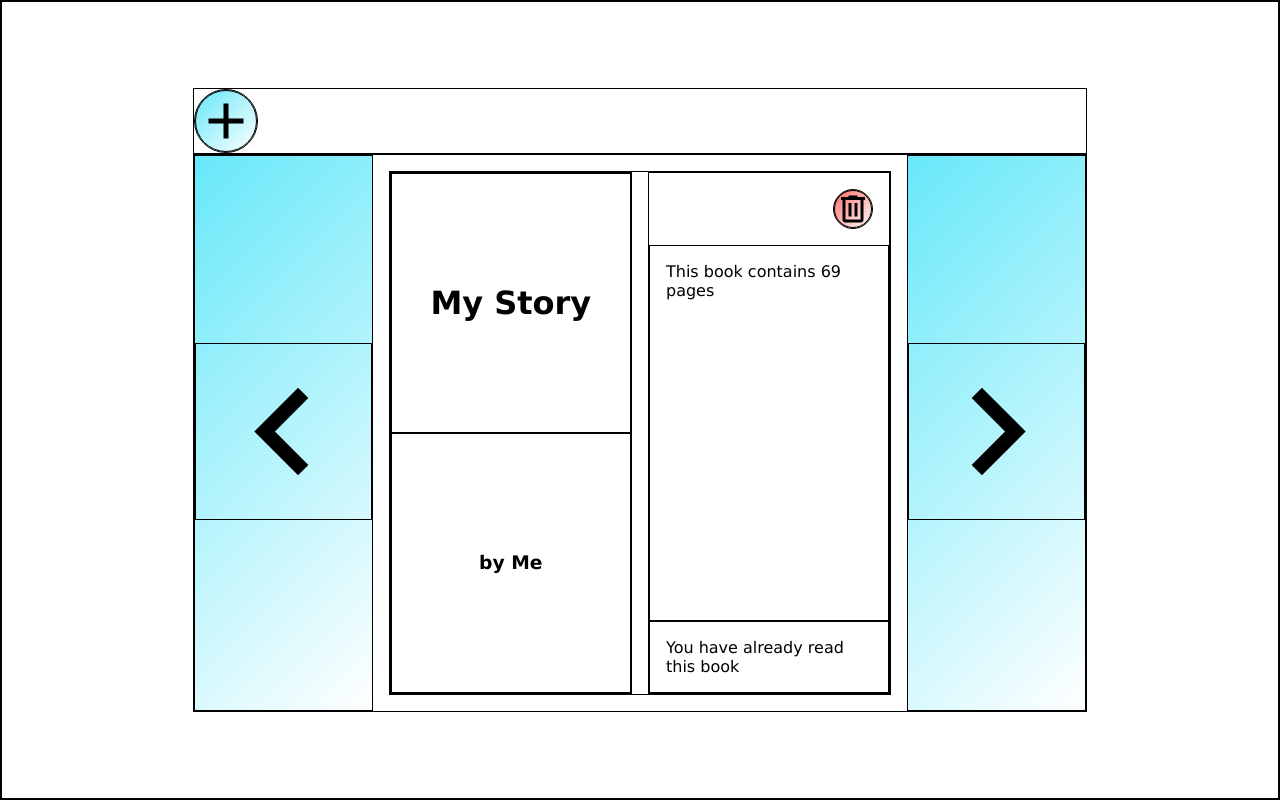
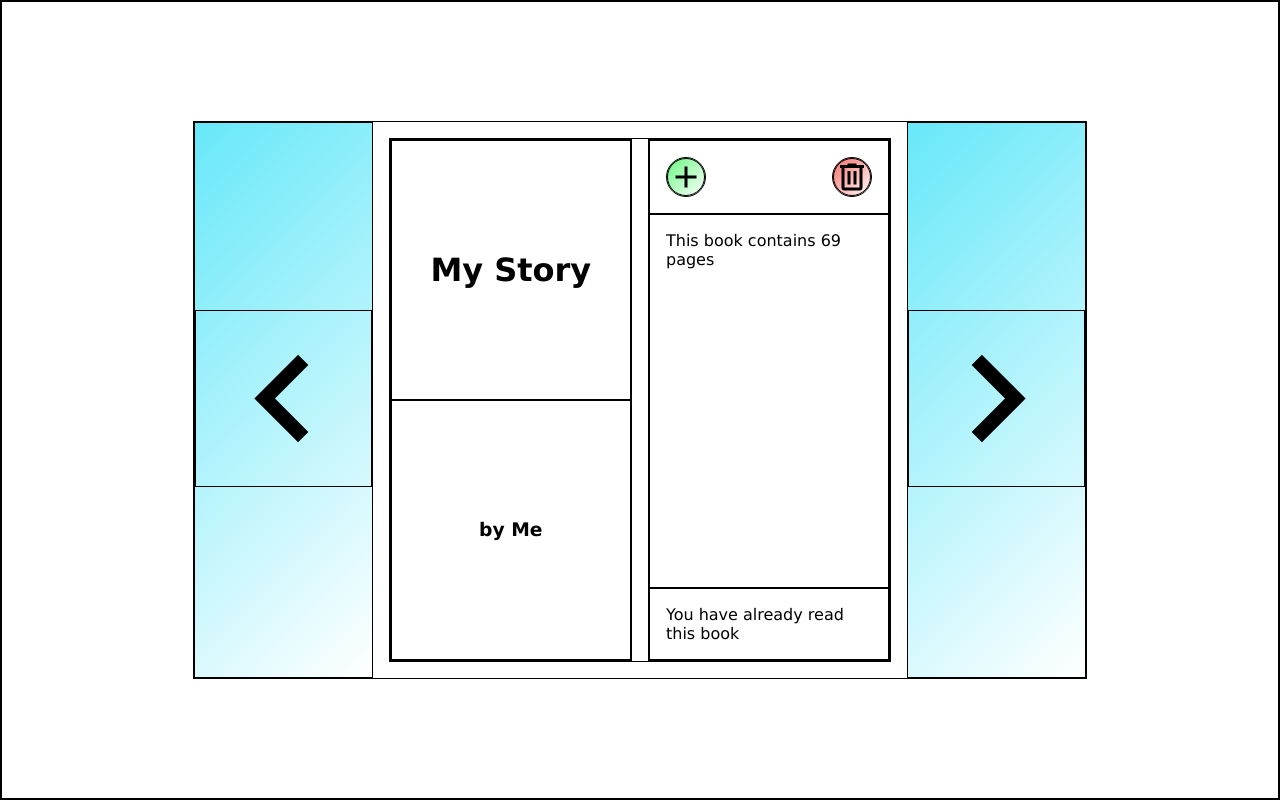
Before and after one commit to Mike-138/library, a plain HTML site: page index.html in a window 1280 px wide. Drawn offline with Linux system fonts and the light colour scheme.

Commit message:
Reorder add and remove buttons

```diff
--- a/app.js
+++ b/app.js
@@ -64,8 +64,8 @@ carousel.items.push(book1);
 carousel.items.push(book2);
 carousel.items.push(book3);
 
-const removeButton = document.querySelector(".book-info__button");
-const addButton = document.querySelector(".add-container__button");
+const removeButton = document.querySelector(".remove-button");
+const addButton = document.querySelector(".add-button");
 
 const addDialog = document.querySelector("dialog");
 const textTitle = document.querySelector("#title");
--- a/index.html
+++ b/index.html
@@ -26,9 +26,6 @@
             <button id="confirm-btn" value="default">Confirm</button>
         </form>
     </dialog>
-    <div class="add-container">
-        <button class="add-container__button"><img src="plus.svg" alt="PLUS"></button>
-    </div>
     <div class="carousel">
         <button class="carousel__left"><img src="chevron-left.svg" alt="LEFT"></button>
         <div class="carousel__item">
@@ -37,7 +34,10 @@
                 <h3 class="book-cover__author"></h3>
             </div>
             <div class="book-info">
-                <button class="book-info__button"><img src="trash-can-outline.svg" alt="DELETE"></button>
+                <div class="action-container">
+                    <button class="add-button"><img src="plus.svg" alt="PLUS"></button>
+                    <button class="remove-button"><img src="trash-can-outline.svg" alt="DELETE"></button>
+                </div>
                 <p class="book-info__pages"></p>
                 <p class="book-info__read"></p>
             </div>
--- a/styles.css
+++ b/styles.css
@@ -33,23 +33,6 @@ form {
     grid-template: 1fr 1fr 1fr / 1fr 1fr;
 }
 
-.add-container {
-    width: 70%;
-    display: flex;
-}
-
-.add-container__button {
-    align-self: center;
-    width: 4rem;
-    height: 4rem;
-    background: linear-gradient(-45deg, #fff, #67e8f9);
-    border-radius: 50%;
-}
-
-.add-container__button img {
-    border-radius: 50%;
-}
-
 .carousel {
     height: 70%;
     width: 70%;
@@ -73,16 +56,27 @@ form {
     flex-direction: column;
 }
 
-.book-info__button {
+.action-container {
+    display: flex;
+    justify-content: space-between;
+}
+
+.add-button {
+    background: linear-gradient(-45deg, #fff, #67f97f);
+}
+
+.remove-button {
+    background: linear-gradient(-45deg, #fff, #f96c67);
+}
+
+.add-button, .remove-button {
     margin: 1rem;
-    align-self: flex-end;
     height: 2.5rem;
     width: 2.5rem;
-    background: linear-gradient(-45deg, #fff, #f96c67);
     border-radius: 50%;
 }
 
-.book-info__button img {
+.add-button img, .remove-button img {
     border-radius: 50%;
 }
 
```
